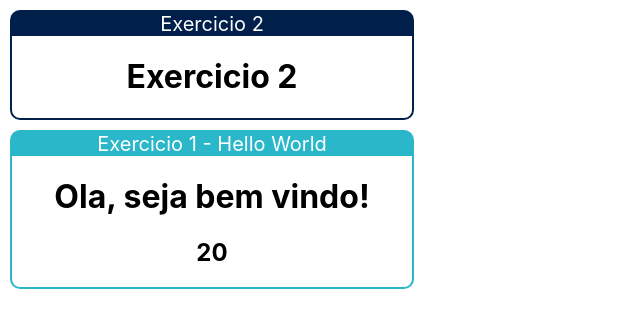
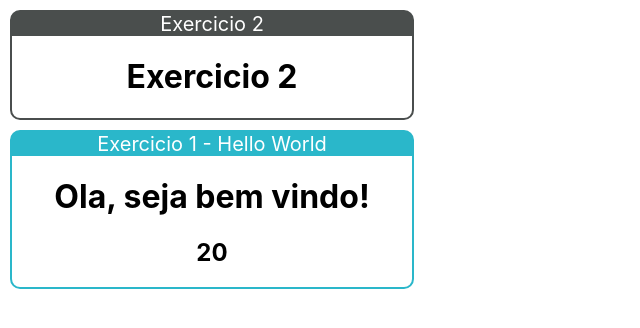
Before and after one commit to metratonpr/fundamentos2, a React (Create React App) app: page / in a window 1280 px wide. Shown: the top 328 px of the page, without its empty margins (0-640 px from the left). Built offline with nearby package versions, Linux system fonts and the light colour scheme; the HTML template or start-up script is replaced by a standard one.

Commit message:
ComParametros

```diff
--- a/src/App.js
+++ b/src/App.js
@@ -1,11 +1,11 @@
 import './App.css';
-import Hello from './componentes/Hello';
+import Hello from './componentes/basico/Hello';
 import Card from './componentes/layout/Card';
 
 function App() {
   return (
     <div className="App">
-      <Card titulo="Exercicio 2" color="#011f4b">
+      <Card titulo="Exercicio 2" color="#4a4e4d">
         <h1> Exercicio 2</h1>
       </Card>
       <Card titulo="Exercicio 1 - Hello World" color="#2ab7ca">
```
Also changed, not shown: src/componentes/basico/ComParametros.jsx (added, +8 -0 lines), src/componentes/basico/Hello.jsx (renamed from src/componentes/Hello.jsx).
